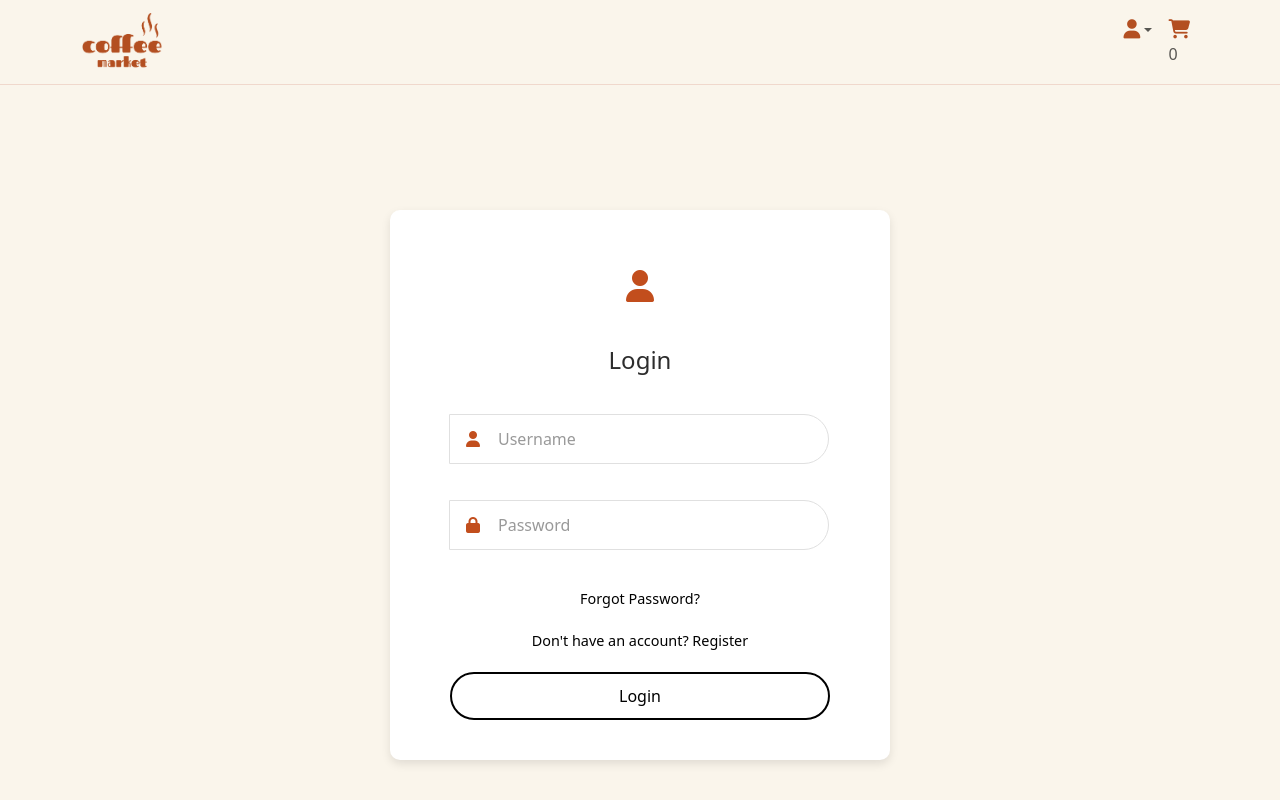
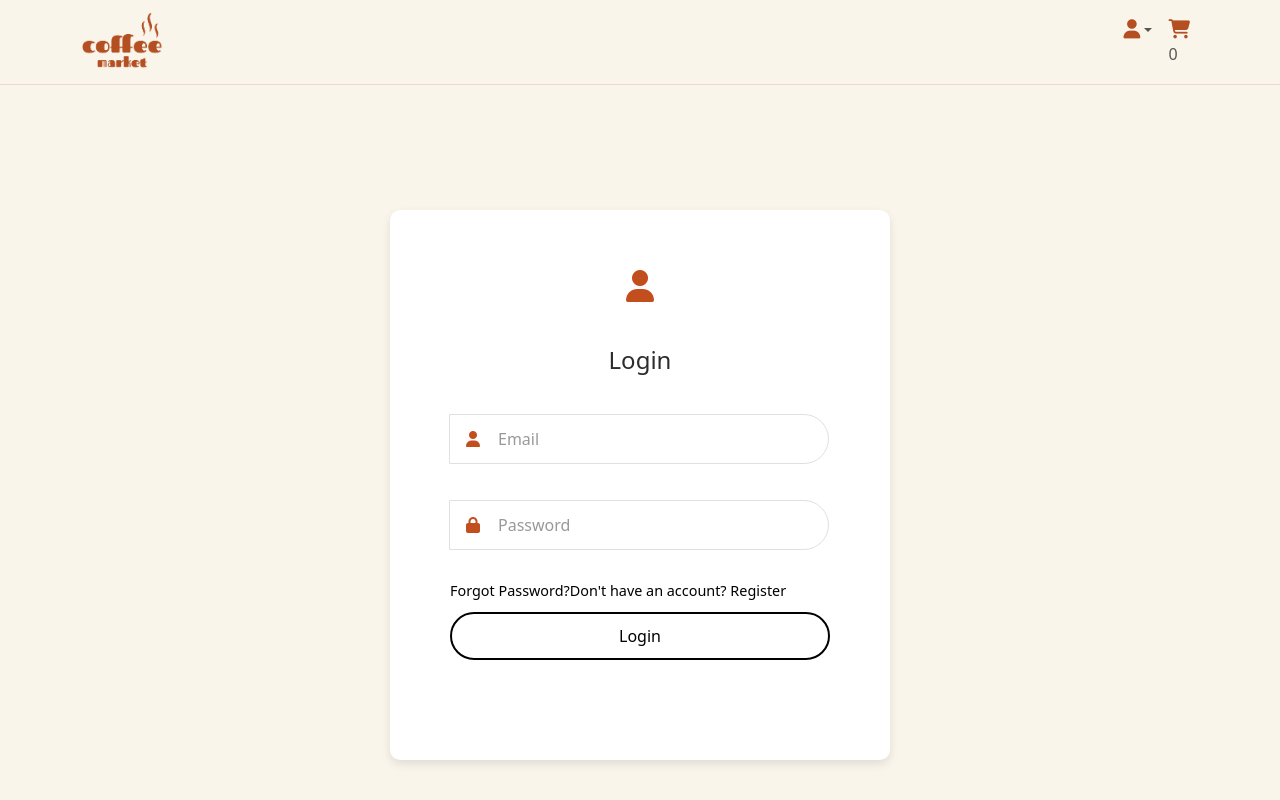
Before and after one commit to markobarraza/market_cafe, a React (Vite) app: page /login in a window 1280 px wide. Shown: the top 800 px of the page. Built offline with nearby package versions, Linux system fonts and the light colour scheme; no server answers.

Commit message:
se actualizo profile y login

```diff
--- a/package.json
+++ b/package.json
@@ -11,6 +11,7 @@
   },
   "dependencies": {
     "@fortawesome/fontawesome-free": "^6.7.2",
+    "axios": "^1.8.1",
     "bootstrap": "^5.3.3",
     "react": "^18.3.1",
     "react-bootstrap": "^2.10.9",
--- a/src/pages/login/Login.jsx
+++ b/src/pages/login/Login.jsx
@@ -1,25 +1,30 @@
-import React, { useState, useEffect } from "react";
+import React, { useState } from "react";
+import axios from "axios";
+import { useNavigate } from "react-router-dom";
 import "./login.css";
 import "@fortawesome/fontawesome-free/css/all.min.css";
 
 export default function Login() {
-  const [usuarios, setUsuarios] = useState([]);
-  const consultarAPI = async () => {
+  const [email, setEmail] = useState("");
+  const [password, setPassword] = useState("");
+  const [error, setError] = useState(null);
+  const navigate = useNavigate()
+
+  const API_URL = "http://localhost:3000/login"; // URL del backend
+
+  const handleSubmit = async (e) => {
+    e.preventDefault();
+    setError(null);
+
     try {
-      const response = await fetch(`http://localhost:3000/usuarios`);
-      if (!response.ok) throw new Error("Error al obtener los usuarios");
-      const data = await response.json();
-      setUsuarios(data); // Almacenar la lista de usuarios
-      console.log("Usuarios obtenidos:", data);
-    } catch (error) {
-      console.error("Error en la consulta:", error.message);
+      const response = await axios.post(API_URL, { email, contrasena: password });
+      localStorage.setItem("token", response.data.token);
+      alert("Logueado con éxito");
+      navigate("/profile"); // Redirige al perfil después del login
+    } catch (err) {
+      setError(err.response?.data?.message || "Error al iniciar sesión");
     }
   };
-
-  useEffect(() => {
-    consultarAPI();
-  }, []);
-
 
   return (
     <div className="login-container">
@@ -29,26 +34,38 @@ export default function Login() {
         </div>
         <h2>Login</h2>
 
+        <form onSubmit={handleSubmit}>
           <div className="input-group">
             <i className="fas fa-user field-icon"></i>
-          <input type="text" placeholder="Username" className="input-field" />
+            <input
+              type="email"
+              placeholder="Email"
+              value={email}
+              onChange={(e) => setEmail(e.target.value)}
+              className="input-field"
+              required
+            />
           </div>
 
           <div className="input-group">
             <i className="fas fa-lock field-icon"></i>
-          <input type="password" placeholder="Password" className="input-field" />
+            <input
+              type="password"
+              placeholder="Password"
+              value={password}
+              onChange={(e) => setPassword(e.target.value)}
+              className="input-field"
+              required
+            />
           </div>
 
-        <a href="#" className="forgot-password">
-          Forgot Password?
-        </a>
-        <a href="/register" className="register-link">
-          Don't have an account? Register
-        </a>
+          {error && <p className="error-message">{error}</p>}
 
-        <button className="login-button">Login</button>
+          <a href="#" className="forgot-password">Forgot Password?</a>
+          <a href="/register" className="register-link">Don't have an account? Register</a>
 
-
+          <button type="submit" className="login-button">Login</button>
+        </form>
       </div>
     </div>
   );
--- a/src/pages/profile.jsx
+++ b/src/pages/profile.jsx
@@ -1,41 +1,51 @@
-import {useEffect, useState} from 'react'
+import { useEffect, useState } from "react";
+import axios from "axios";
+import { useNavigate } from "react-router-dom";
 
-const profile = () => {
-    const [usuario, setUsuario] = useState(null);
+const API_URL = "http://localhost:3000/usuarios/me"; // Se define fuera del useEffect
+
+const Profile = () => {
+  const [user, setUser] = useState(null);
   const [error, setError] = useState(null);
-
-
-    const API_URL = "http://localhost:3000/usuarios/2"
-
+  const navigate = useNavigate();
 
   useEffect(() => {
     const fetchUsuario = async () => {
       try {
-            const response = await fetch(API_URL);
-            console.log(response)
-            if (!response.ok) throw new Error("Error al obtener el usuario");
-            const data = await response.json();
-            setUsuario(data);
+        const token = localStorage.getItem("token");
+        if (!token) throw new Error("No hay sesión activa");
+
+        const response = await axios.get(API_URL, {
+          headers: { Authorization: `Bearer ${token}` },
+        });
+
+        setUser(response.data);
       } catch (err) {
-            setError(err.message);
+        setError(err.response?.data?.message || "Error al obtener el perfil");
       }
     };
 
     fetchUsuario();
   }, []);
 
-      if (error) return <p>Error: {error}</p>;
-      if (!usuario) return <p>Cargando...</p>;
+  const handleLogout = () => {
+    localStorage.removeItem("token"); // Elimina el token
+    navigate("/login"); // Redirige al login
+  };
+
+  if (error) return <p className="error-message">{error}</p>;
+  if (!user) return <p>Cargando perfil...</p>;
 
   return (
-    <div>
-      <div className="p-4 bg-gray-100 rounded shadow-md w-64 mx-auto mt-10 text-center">
-      <h2 className="text-xl font-bold">Perfil del Usuario</h2>
-      <p><strong>Email:</strong> {usuario.email}</p>
+    <div className="profile-container">
+      <h2>Perfil del Usuario</h2>
+      <p><strong>Nombre:</strong> {user.nombre}</p>
+      <p><strong>Email:</strong> {user.email}</p>
+      <p><strong>Dirección:</strong> {user.direccion}</p>
+      <p><strong>Rol:</strong> {user.rol}</p>
+      <button onClick={handleLogout} className="logout-button">Cerrar sesión</button>
     </div>
+  );
+};
 
-    </div>
-  )
-}
-
-export default profile
+export default Profile;
```
Also changed, not shown: 1 other file (tests, documents, lock files or other folders). Lines whose indentation alone changed are shown as unchanged.
